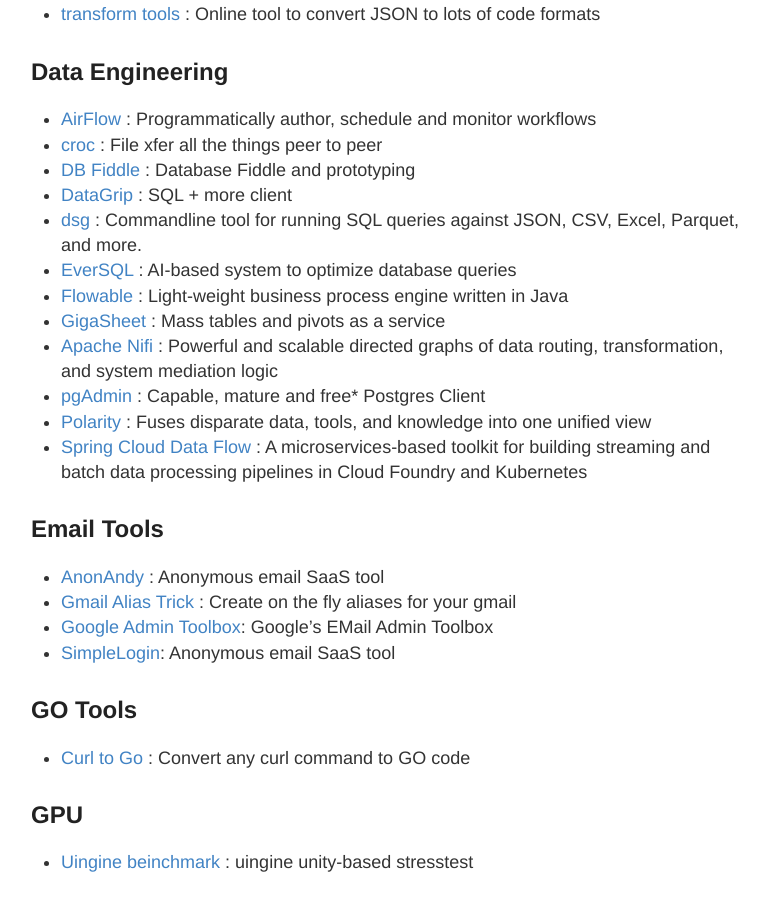
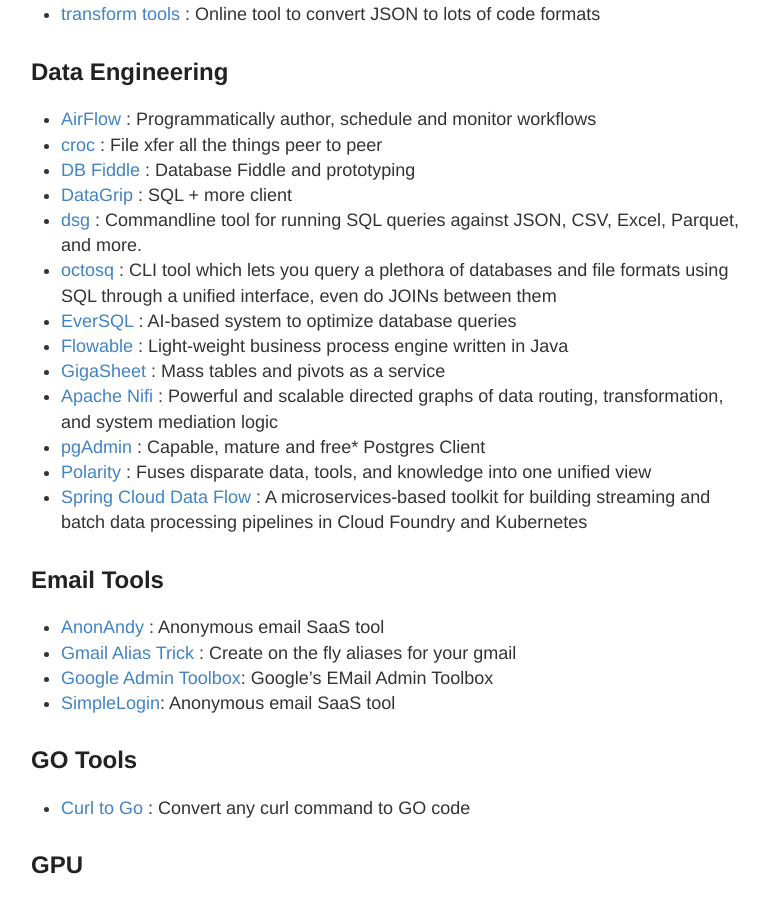
Before and after one commit to stevehenderson/stevehenderson.github.io, a Jekyll site: the page built from tools.md, in a window 1280 px wide and 900 px high, scrolled down 1254 px. Shown: the whole window, without its empty margins (249-1018 px from the left). Built offline with Jekyll 4.4.1, drawn with Linux system fonts in a browser that asks for light colours.

Commit message:
Update tools.md

```diff
--- a/tools.md
+++ b/tools.md
@@ -44,6 +44,7 @@
    * [DB Fiddle](https://www.db-fiddle.com/) : Database Fiddle and prototyping
    * [DataGrip](https://www.jetbrains.com/datagrip/) : SQL + more client
    * [dsg](https://github.com/multiprocessio/dsq) : Commandline tool for running SQL queries against JSON, CSV, Excel, Parquet, and more.
+   * [octosq](https://github.com/cube2222/octosql) :  CLI tool which lets you query a plethora of databases and file formats using SQL through a unified interface, even do JOINs between them
    * [EverSQL](https://www.eversql.com/) : AI-based system to optimize database queries
    * [Flowable](https://github.com/flowable/flowable-engine) :  Light-weight business process engine written in Java
    * [GigaSheet](https://www.gigasheet.com/cyber-security) : Mass tables and pivots as a service
```
